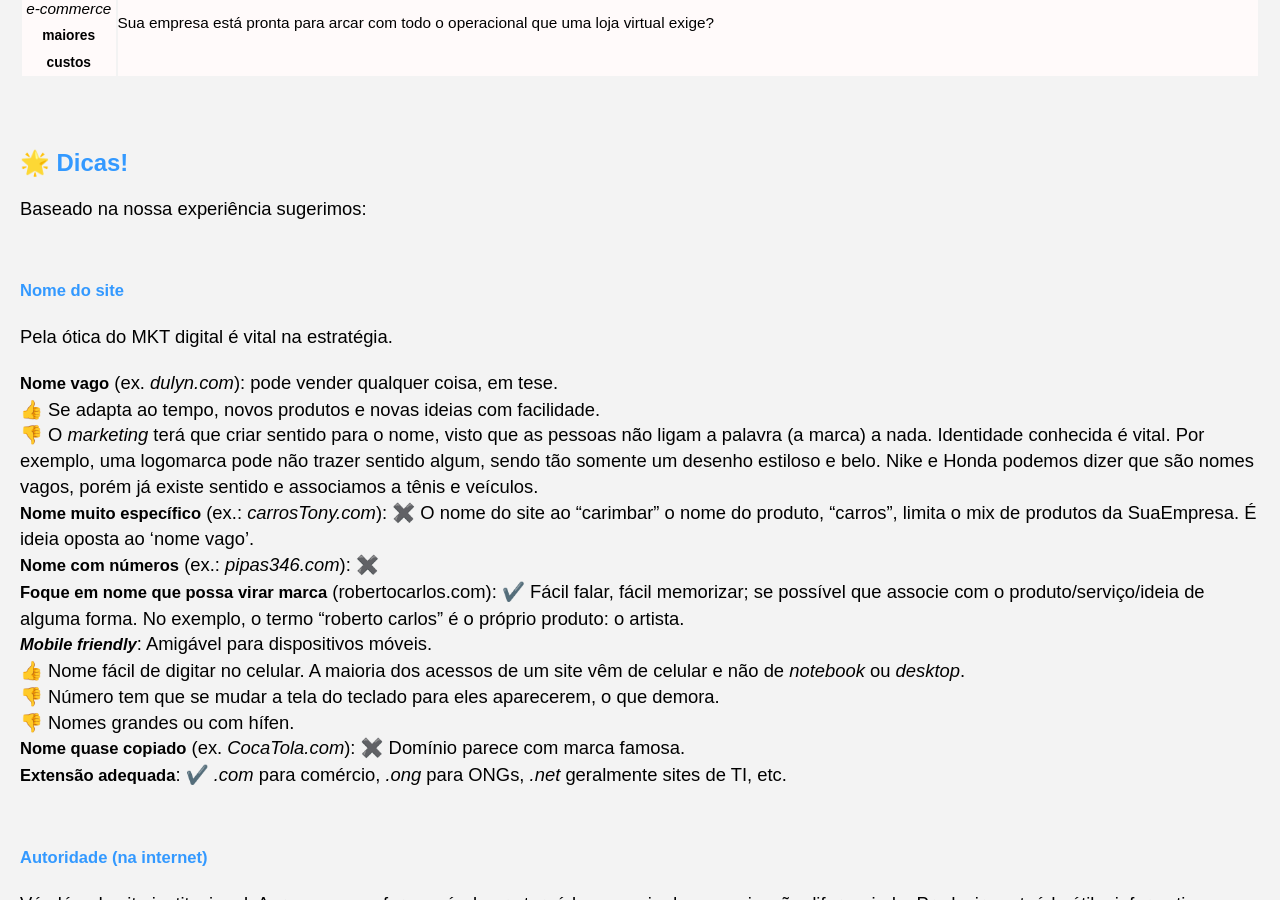
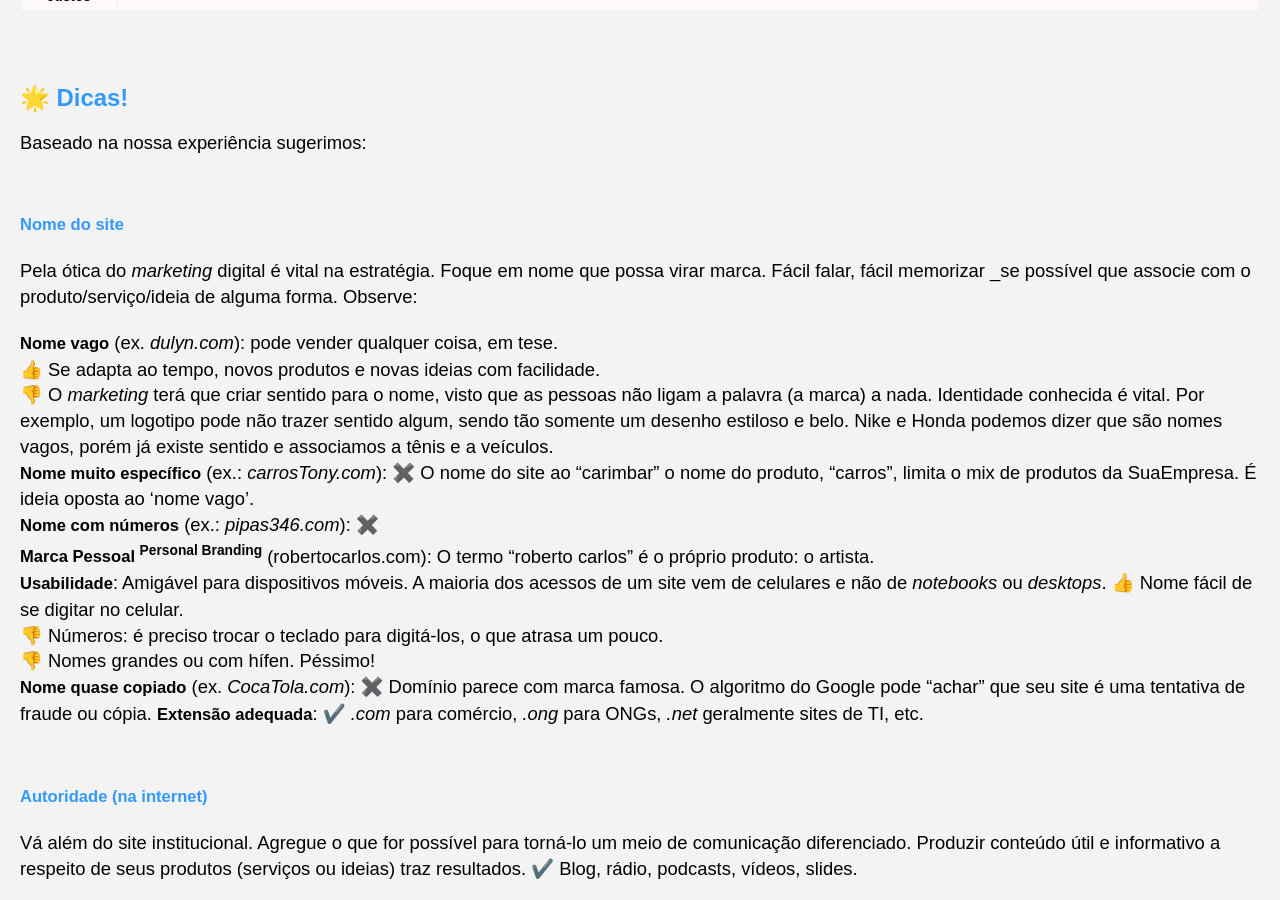
Before and after one commit to Joesynth/joesynth.github.io, a Jekyll site: the page built from _posts/2021-01-03-site-comercial-um-tutorial-essencial.md, in a window 1280 px wide and 900 px high, scrolled down 12050 px. Built offline with Jekyll 4.4.1, drawn with Linux system fonts in a browser that asks for light colours; some of the changed text lies outside the part shown.

Commit message:
Revise site types and marketing strategies

```diff
--- a/_posts/2021-01-03-site-comercial-um-tutorial-essencial.md
+++ b/_posts/2021-01-03-site-comercial-um-tutorial-essencial.md
@@ -181,13 +181,15 @@
 <img src="https://startupi.com.br/wp-content/uploads/2022/07/20220729_161633_0000.png" width="120" /> A loja virtual é um negócio no qual as transações comerciais acontecem por meio de ferramenta *online*. É uma modalidade de comércio por meio da qual os contratos, bem como as transações financeiras, são feitas totalmente pela internet. Uma loja virtual faz a venda dos seus próprios produtos; ou seja, o foco é a venda de produtos da sua empresa.
 
 
-
+Loja virtual é um site institucional mais avançado, ou melhor, com foco principal nas vendas _inclusive  automatizada. Ou seja, tem-se uma intenção e infraestrutura diferenciada.
 
 
 
 ###### Blog
 
-Pode estar dentro de um site institucional ou de uma loja virtual.
+
+
+Pode estar dentro de um site institucional ou de uma loja virtual, portanto Mídia Própria, mas também pode ser Mídia Alugada.
 
 **<img src="https://blog.scielo.org/wp-content/uploads/2018/03/blogs.png" width="120" />**Mídia ideal para a produção de conteúdo, nela o seu dono conta histórias, publica textos pessoais, etc. Funciona como diário; ou, via de regra, aborda um assunto tal.
 
@@ -268,6 +268,7 @@
 
 Pela ótica "purista" do MKT, site e mídia alugada são canais de distribuição.
 
+O pŕoprio site é o destino final de toda a Mídia Alugada
 
 ###### Site institucional e loja virtual (*e-commerce)*
 
@@ -420,19 +421,19 @@
 
 ###### Nome do site
 
-Pela ótica do MKT digital é vital na estratégia.
+Pela ótica do *marketing* digital é vital na estratégia. Foque em nome que possa virar marca. Fácil falar, fácil memorizar _se possível que associe com o produto/serviço/ideia de alguma forma. Observe:
 
 **Nome vago** (ex. *dulyn.com*): pode vender qualquer coisa, em tese.
 👍️ Se adapta ao tempo, novos produtos e novas ideias com facilidade.
-👎️ O *marketing* terá que criar sentido para o nome, visto que as pessoas não ligam a palavra (a marca) a nada. Identidade conhecida é vital. Por exemplo, uma logomarca pode não trazer sentido algum, sendo tão somente um desenho estiloso e belo. Nike e Honda podemos dizer que são nomes vagos, porém já existe sentido e associamos a tênis e veículos.
+👎️ O *marketing* terá que criar sentido para o nome, visto que as pessoas não ligam a palavra (a marca) a nada. Identidade conhecida é vital. Por exemplo, um logotipo pode não trazer sentido algum, sendo tão somente um desenho estiloso e belo. Nike e Honda podemos dizer que são nomes vagos, porém já existe sentido e associamos a tênis e a veículos.
 **Nome muito específico** (ex.: *carrosTony.com*): ✖️ O nome do site ao "carimbar" o nome do produto, "carros", limita o mix de produtos da SuaEmpresa. É ideia oposta ao 'nome vago'.
 **Nome com números** (ex.: *pipas346.com*): ✖️
-**Foque em nome que possa virar marca** (robertocarlos.com): ✔️ Fácil falar, fácil memorizar; se possível que associe com o produto/serviço/ideia de alguma forma. No exemplo, o termo "roberto carlos" é o próprio produto: o artista.
-***Mobile friendly***: Amigável para dispositivos móveis.
-👍️ Nome fácil de digitar no celular. A maioria dos acessos de um site vêm de celular e não de *notebook* ou *desktop*.
-👎️ Número tem que se mudar a tela do teclado para eles aparecerem, o que demora.
-👎️ Nomes grandes ou com hífen.
-**Nome quase copiado** (ex. *CocaTola.com*): ✖️ Domínio parece com marca famosa.
+**Marca Pessoal <sup>Personal Branding</sup>** (robertocarlos.com): O termo "roberto carlos" é o próprio produto: o artista.
+**Usabilidade**: Amigável para dispositivos móveis. A maioria dos acessos de um site vem de celulares e não de *notebooks* ou *desktops*.
+👍️ Nome fácil de se digitar no celular.
+👎️ Números: é preciso trocar o teclado para digitá-los, o que atrasa um pouco.
+👎️ Nomes grandes ou com hífen. Péssimo!
+**Nome quase copiado** (ex. *CocaTola.com*): ✖️ Domínio parece com marca famosa. O algoritmo do Google pode "achar" que seu site é uma tentativa de fraude ou cópia.
 **Extensão adequada**: ✔️ *.com* para comércio, *.ong* para ONGs, *.net* geralmente sites de TI, etc.
 
 
```
Also changed, not shown: other parts of _posts/2021-01-03-site-comercial-um-tutorial-essencial.md (+7 -9 lines).
